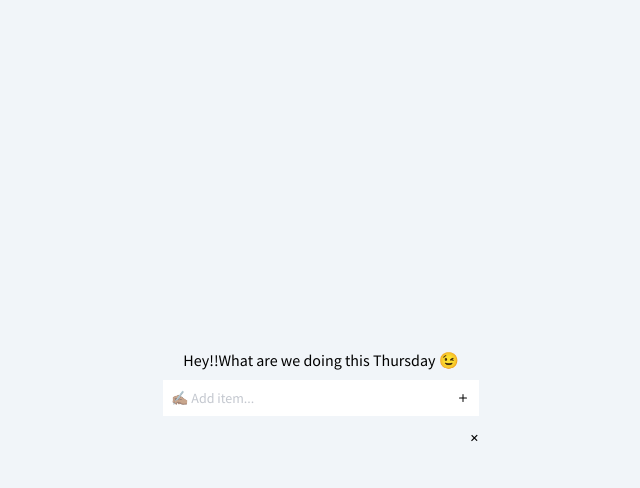
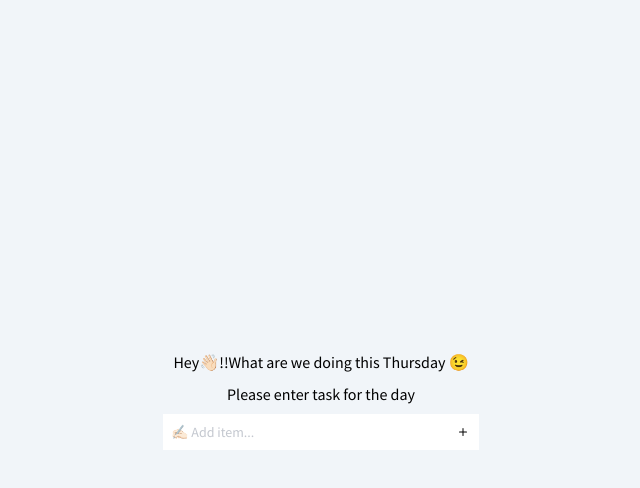
Before and after one commit to sazzy-josh/Todo_TypeScript, a React (Create React App) app: page / in a window 1280 px wide. Both pictures are taken after a click on the icon 782 px from the left and 416 px from the top of the page. Shown: the top 488 px of the page, without its empty margins (319-959 px from the left). Built offline with nearby package versions, Linux system fonts and the light colour scheme.

Commit message:
update;Display error message

```diff
--- a/src/App.tsx
+++ b/src/App.tsx
@@ -1,5 +1,6 @@
 import * as React from 'react';
 import Addtodo from './components/AddTodo';
+import Error from './components/Error';
 import Header from './components/header';
 import TodoList from './components/todlist';
 
@@ -10,6 +11,8 @@ interface Todos{
 
 const App = () => {
  const [todos, setTodos] = React.useState<Todos[]>([])
+ const [errorText, setErrorText] = React.useState<string>("")
+ const [error, setError] = React.useState<boolean>(false)
 
  const handleAdd = (todovalue: string): void => {
     setTodos([...todos, {
@@ -28,7 +31,8 @@ const App = () => {
     <div className='bg-slate-100 h-screen w-screen p-2 flex justify-center ' >
      <main className='flex flex-col items-center justify-center w-1/4 gap-y-2'>
       <Header />
-      <Addtodo handleAdd={ handleAdd }/>
+      {error && <Error errorMessage={ errorText } />}
+      <Addtodo handleAdd={ handleAdd } errorMessage ={setErrorText} handleError={setError}/>
       <TodoList todos={ todos } handleDelete={ handeDelete }/>
      </main>
     </div>
--- a/src/components/AddTodo.tsx
+++ b/src/components/AddTodo.tsx
@@ -2,29 +2,37 @@ import * as React from 'react';
 import { BsPlus } from 'react-icons/bs'
 
 interface AddtodoProps{
-   handleAdd: (todotext: string) => void
+   handleAdd: (todotext: string) => void,
+   errorMessage: React.Dispatch<React.SetStateAction<string>>
+   handleError:  React.Dispatch<React.SetStateAction<boolean>>
 }
 
-const Addtodo: React.FunctionComponent<AddtodoProps> = ({handleAdd}) => {
+const Addtodo: React.FunctionComponent<AddtodoProps> = ({handleAdd, errorMessage , handleError}) => {
     const [todotext, settodoText] = React.useState<string>("")
+
 
 /**
  *  returns void
  * @param e prevents Default refresh onClick of button
- *
  */
 
     const submitTodo = (e): void => {
        e.preventDefault()
-       handleAdd(todotext)
-       settodoText("")
+       if(todotext.trim().length === 0){
+        errorMessage("Please enter task for the day")
+        handleError(true)
+       } else{
+        handleError(false)
+        handleAdd(todotext)
+        settodoText("")
+       }
     }
 
   return (
     <form onSubmit={ submitTodo  } className='w-full'>
       <span className='relative flex items-center w-full'>
-        <input type="text" name="" id="" placeholder='✍🏾 Add item...' value={todotext} onChange={(e: React.ChangeEvent<HTMLInputElement>) => settodoText(e.target.value) } className='flex items-center outline-none placeholder:opacity-60 text-sm p-2 w-full'/>
-         <BsPlus className='absolute right-2 cursor-pointer' onClick={submitTodo}/>
+        <input type="text" name="" id="" placeholder='✍🏻 Add item...' value={todotext} onChange={(e: React.ChangeEvent<HTMLInputElement>) => settodoText(e.target.value) } className='flex items-center outline-none placeholder:opacity-60 text-sm p-2 w-full'/>
+         <BsPlus className='absolute right-2 cursor-pointer' onClick={ submitTodo }/>
        </span>
     </form>
   );
--- /dev/null
+++ b/src/components/Error.tsx
@@ -0,0 +1,14 @@
+import * as React from 'react';
+
+interface IErrorProps {
+    errorMessage?: string
+}
+
+const Error: React.FunctionComponent<IErrorProps> = ({errorMessage}) => {
+  return (
+  <span>
+    {errorMessage}
+  </span>);
+};
+
+export default Error;
--- a/src/components/header.tsx
+++ b/src/components/header.tsx
@@ -9,7 +9,7 @@ let day = Weekdays[d.getDay()]
 
   return (
     <div className='w-full text-center'>
-        Hey!!What are we doing this {day} 😉
+        Hey👋🏻!!What are we doing this {day} 😉
     </div>
   );
 };
```
